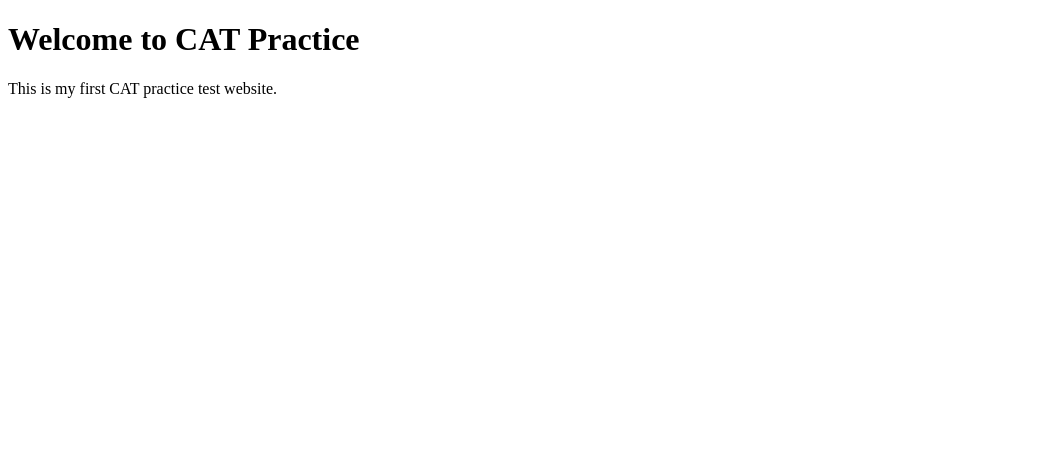
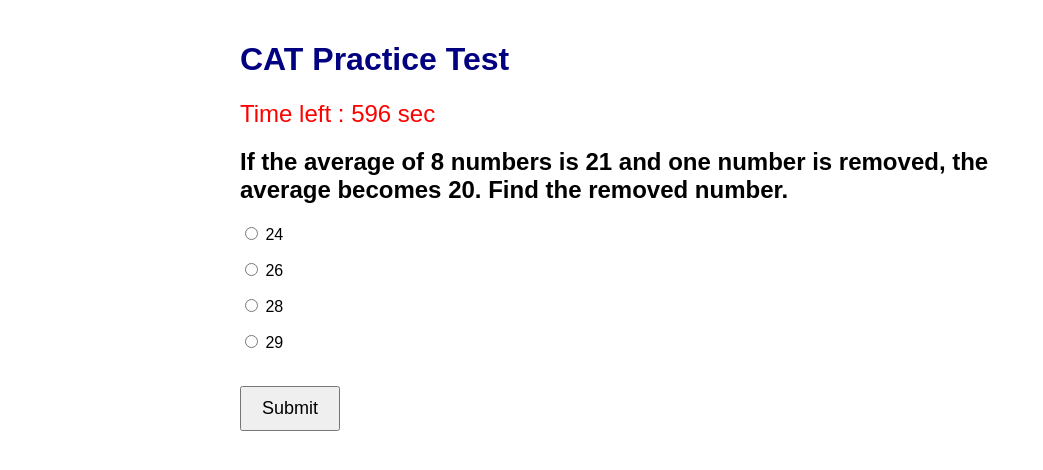
Before and after one commit to soumitrasid/cat-practice, a plain HTML site: page index.html in a window 1280 px wide. Shown: the whole page, without its empty margins (0-1043 px from the left). Drawn offline with Linux system fonts and the light colour scheme.

Commit message:
Update index.html

```diff
--- a/index.html
+++ b/index.html
@@ -2,12 +2,107 @@
 <html>
 <head>
     <title>CAT Practice</title>
+    <link rel="stylesheet" href="style.css">
 </head>
 <body>
 
-<h1>Welcome to CAT Practice</h1>
+<h1>CAT Practice Test</h1>
 
-<p>This is my first CAT practice test website.</p>
+<div id="timer"></div>
+
+<h2 id="question"></h2>
+
+<div id="options"></div>
+
+<br>
+
+<button onclick="submitAnswer()">Submit</button>
+
+<script>
+
+let current = 0;
+let score = 0;
+let selected = null;
+let questions = [];
+
+fetch("questions.json")
+.then(response => response.json())
+.then(data => {
+    questions = data;
+    loadQuestion();
+});
+
+function loadQuestion() {
+
+    if (current >= questions.length) {
+
+        document.body.innerHTML =
+        "<h1>Test Finished</h1><h2>Your Score = " + score + "</h2>";
+
+        return;
+    }
+
+    selected = null;
+
+    document.getElementById("question").innerHTML =
+    questions[current].question;
+
+    let html = "";
+
+    questions[current].options.forEach((option, i) => {
+
+        html += `
+        <p>
+        <input type="radio" name="answer"
+        onclick="selected=${i}">
+        ${option}
+        </p>
+        `;
+    });
+
+    document.getElementById("options").innerHTML = html;
+
+    startTimer();
+}
+
+let interval;
+
+function startTimer() {
+
+    clearInterval(interval);
+
+    let time = 600;
+
+    interval = setInterval(function() {
+
+        document.getElementById("timer").innerHTML =
+        "Time left : " + time + " sec";
+
+        time--;
+
+        if (time < 0) {
+
+            submitAnswer();
+        }
+
+    },1000);
+}
+
+function submitAnswer() {
+
+    clearInterval(interval);
+
+    if (selected === questions[current].answer) {
+
+        score++;
+    }
+
+    current++;
+
+    loadQuestion();
+}
+
+</script>
 
 </body>
 </html>
```
